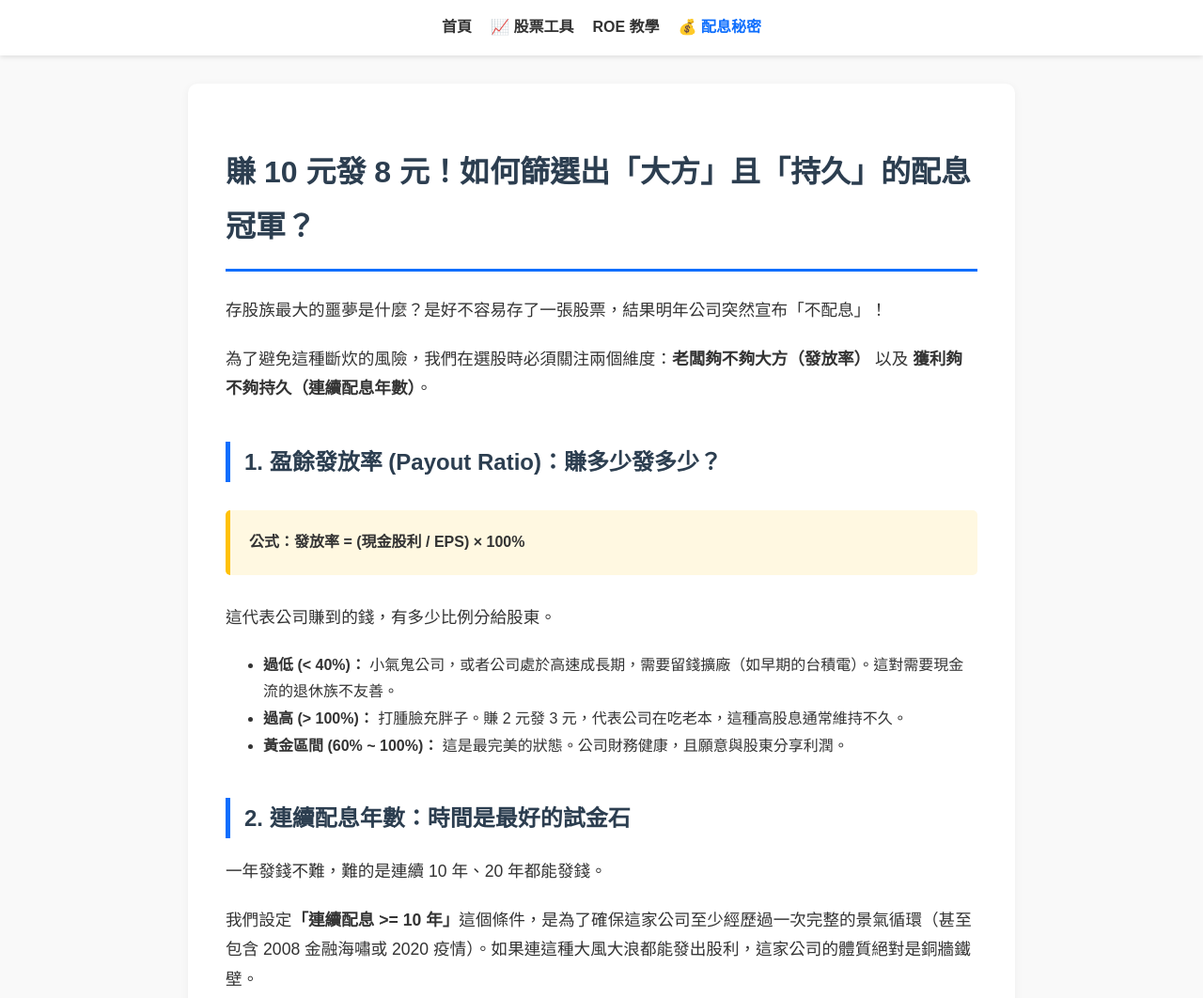
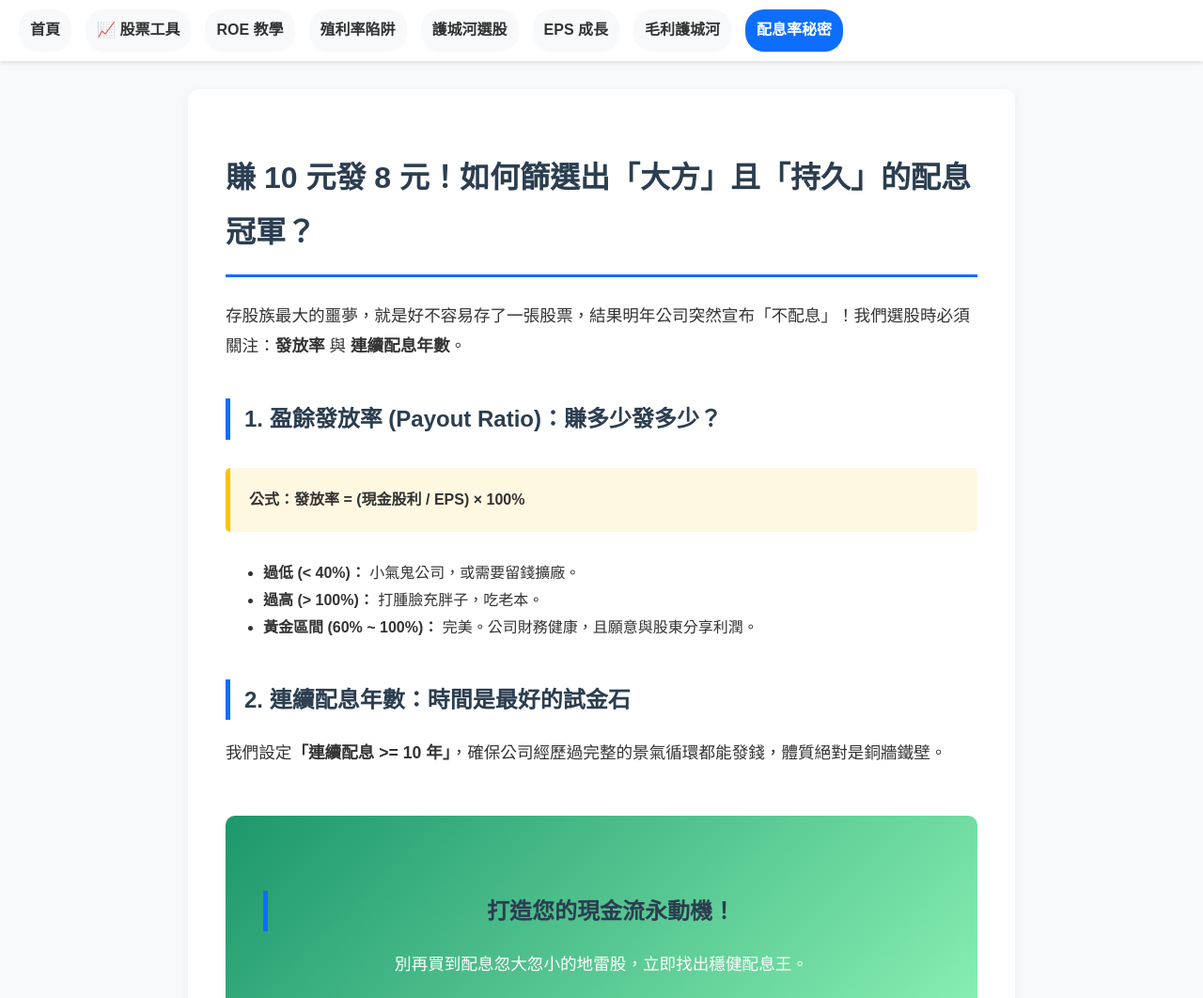
Before and after one commit to EasonChang1243/easonchang1243.github.io, a plain HTML site: page dividend-payout.html in a window 1280 px wide. Shown: the top 1062 px of the page at 94% size. Drawn offline with Linux system fonts and the light colour scheme.

Commit message:
Refactor HTML structure and styles for clarity

```diff
--- a/dividend-payout.html
+++ b/dividend-payout.html
@@ -4,156 +4,73 @@
     <meta charset="UTF-8">
     <meta name="viewport" content="width=device-width, initial-scale=1.0">
     <meta name="description" content="公司賺錢卻不發股利？小心「小氣鬼」公司！教你如何看懂盈餘發放率，並篩選出連續 10 年穩定配息的真正定存股。">
+    <script async src="https://pagead2.googlesyndication.com/pagead/js/adsbygoogle.js?client=ca-pub-3682384993858973" crossorigin="anonymous"></script>
+    <title>賺 10 元發 8 元！如何篩選出「大方」且「持久」的配息冠軍？ | TW-PocketScreener</title>
+    <style>
+        :root { --primary-color: #0d6efd; --text-color: #333; --bg-color: #f8f9fa; --money-color: #ffc107; }
+        body { font-family: "Microsoft JhengHei", Arial, sans-serif; line-height: 1.8; color: var(--text-color); background-color: var(--bg-color); margin: 0; padding: 0; }
 
-    <script async src="https://pagead2.googlesyndication.com/pagead/js/adsbygoogle.js?client=ca-pub-3682384993858973"
-     crossorigin="anonymous"></script>
+        /* 統一導覽列 */
+        nav { background-color: white; box-shadow: 0 2px 4px rgba(0,0,0,0.1); position: sticky; top: 0; z-index: 1000; width: 100%; overflow: hidden; }
+        nav ul { display: flex; flex-wrap: nowrap; align-items: center; justify-content: flex-start; overflow-x: auto; -webkit-overflow-scrolling: touch; margin: 0; padding: 10px 20px; list-style: none; gap: 15px; scrollbar-width: none; }
+        nav ul::-webkit-scrollbar { display: none; }
+        nav li { flex: 0 0 auto; margin: 0; }
+        nav a { text-decoration: none; color: var(--text-color); font-weight: bold; font-size: 1rem; display: inline-block; padding: 8px 12px; border-radius: 20px; background-color: #f8f9fa; transition: all 0.2s; }
+        nav a:hover, nav a.active { color: white; background-color: var(--primary-color); }
 
-    <title>賺 10 元發 8 元！如何篩選出「大方」且「持久」的配息冠軍？ | TW-PocketScreener</title>
-
-    <style>
-        :root {
-            --primary-color: #0d6efd;
-            --text-color: #333;
-            --bg-color: #f9f9f9;
-            --white: #ffffff;
-            --money-color: #ffc107;
-        }
-        body {
-            font-family: "Microsoft JhengHei", Arial, sans-serif;
-            line-height: 1.8;
-            color: var(--text-color);
-            background-color: var(--bg-color);
-            margin: 0;
-            padding: 0;
-        }
-        nav {
-            background-color: var(--white);
-            padding: 15px 0;
-            box-shadow: 0 2px 5px rgba(0,0,0,0.1);
-            position: sticky;
-            top: 0;
-            z-index: 1000;
-        }
-        nav ul {
-            list-style: none;
-            padding: 0;
-            margin: 0;
-            text-align: center;
-            display: flex;
-            justify-content: center;
-            flex-wrap: wrap;
-        }
-        nav li { margin: 0 10px; }
-        nav a {
-            text-decoration: none;
-            color: var(--text-color);
-            font-weight: bold;
-            font-size: 1rem;
-        }
-        nav a:hover { color: var(--primary-color); }
-
-        .container {
-            max-width: 800px;
-            margin: 30px auto;
-            background: var(--white);
-            padding: 40px;
-            border-radius: 10px;
-            box-shadow: 0 2px 10px rgba(0,0,0,0.05);
-        }
+        .container { max-width: 800px; margin: 30px auto; background: white; padding: 40px; border-radius: 10px; box-shadow: 0 2px 10px rgba(0,0,0,0.05); }
         h1 { font-size: 2em; color: #2c3e50; border-bottom: 3px solid var(--primary-color); padding-bottom: 15px; }
         h2 { color: #2c3e50; margin-top: 40px; border-left: 5px solid var(--primary-color); padding-left: 15px; }
         p { margin-bottom: 20px; font-size: 1.1em; }
-
-        .rule-box {
-            background-color: #fff8e1;
-            border-left: 5px solid #ffc107;
-            padding: 20px;
-            margin: 30px 0;
-            border-radius: 5px;
-        }
-
-        .cta-box {
-            text-align: center;
-            margin-top: 50px;
-            padding: 40px;
-            background: linear-gradient(135deg, #1d976c 0%, #93f9b9 100%);
-            color: white;
-            border-radius: 10px;
-        }
-        .btn {
-            display: inline-block;
-            margin-top: 20px;
-            padding: 15px 40px;
-            background-color: #fff;
-            color: #1d976c;
-            text-decoration: none;
-            border-radius: 50px;
-            font-weight: bold;
-            font-size: 1.2em;
-            transition: transform 0.2s;
-            box-shadow: 0 4px 6px rgba(0,0,0,0.2);
-        }
+        .rule-box { background-color: #fff8e1; border-left: 5px solid #ffc107; padding: 20px; margin: 30px 0; border-radius: 5px; }
+        .cta-box { text-align: center; margin-top: 50px; padding: 40px; background: linear-gradient(135deg, #1d976c 0%, #93f9b9 100%); color: white; border-radius: 10px; }
+        .btn { display: inline-block; margin-top: 20px; padding: 15px 40px; background-color: #fff; color: #1d976c; text-decoration: none; border-radius: 50px; font-weight: bold; font-size: 1.2em; transition: transform 0.2s; box-shadow: 0 4px 6px rgba(0,0,0,0.2); }
         .btn:hover { transform: scale(1.05); }
-
-        footer {
-            text-align: center;
-            padding: 20px;
-            color: #666;
-            font-size: 0.9em;
-            margin-top: 50px;
-        }
+        footer { text-align: center; padding: 20px; color: #666; font-size: 0.9em; margin-top: 50px; }
         footer a { color: #666; }
     </style>
 </head>
 <body>
-
     <nav>
         <ul>
             <li><a href="/">首頁</a></li>
             <li><a href="/Demo_stock/">📈 股票工具</a></li>
             <li><a href="/roe-guide.html">ROE 教學</a></li>
-            <li><a href="/dividend-payout.html" style="color: #0d6efd;">💰 配息秘密</a></li>
+            <li><a href="/dividend-strategy.html">殖利率陷阱</a></li>
+            <li><a href="/moat-investing.html">護城河選股</a></li>
+            <li><a href="/eps-growth.html">EPS 成長</a></li>
+            <li><a href="/gross-margin.html">毛利護城河</a></li>
+            <li><a href="/dividend-payout.html" class="active">配息率秘密</a></li>
         </ul>
     </nav>
-
     <div class="container">
         <article>
             <h1>賺 10 元發 8 元！如何篩選出「大方」且「持久」的配息冠軍？</h1>
-            <p>存股族最大的噩夢是什麼？是好不容易存了一張股票，結果明年公司突然宣布「不配息」！</p>
-            <p>為了避免這種斷炊的風險，我們在選股時必須關注兩個維度：<strong>老闆夠不夠大方（發放率）</strong> 以及 <strong>獲利夠不夠持久（連續配息年數）</strong>。</p>
-
+            <p>存股族最大的噩夢，就是好不容易存了一張股票，結果明年公司突然宣布「不配息」！我們選股時必須關注：<strong>發放率</strong> 與 <strong>連續配息年數</strong>。</p>
 
             <h2>1. 盈餘發放率 (Payout Ratio)：賺多少發多少？</h2>
             <div class="rule-box">
                 <strong>公式：發放率 = (現金股利 / EPS) × 100%</strong>
             </div>
-            <p>這代表公司賺到的錢，有多少比例分給股東。</p>
             <ul>
-                <li><strong>過低 (< 40%)：</strong> 小氣鬼公司，或者公司處於高速成長期，需要留錢擴廠（如早期的台積電）。這對需要現金流的退休族不友善。</li>
-                <li><strong>過高 (> 100%)：</strong> 打腫臉充胖子。賺 2 元發 3 元，代表公司在吃老本，這種高股息通常維持不久。</li>
-                <li><strong>黃金區間 (60% ~ 100%)：</strong> 這是最完美的狀態。公司財務健康，且願意與股東分享利潤。</li>
+                <li><strong>過低 (< 40%)：</strong> 小氣鬼公司，或需要留錢擴廠。</li>
+                <li><strong>過高 (> 100%)：</strong> 打腫臉充胖子，吃老本。</li>
+                <li><strong>黃金區間 (60% ~ 100%)：</strong> 完美。公司財務健康，且願意與股東分享利潤。</li>
             </ul>
 
             <h2>2. 連續配息年數：時間是最好的試金石</h2>
-            <p>一年發錢不難，難的是連續 10 年、20 年都能發錢。</p>
-            <p>我們設定<strong>「連續配息 >= 10 年」</strong>這個條件，是為了確保這家公司至少經歷過一次完整的景氣循環（甚至包含 2008 金融海嘯或 2020 疫情）。如果連這種大風大浪都能發出股利，這家公司的體質絕對是銅牆鐵壁。</p>
-
-            <h2>3. 黃金法則篩選邏輯</h2>
-            <p>TW-PocketScreener 結合了這兩大指標：我們幫您找出那些<strong>「連續 10 年都配息」</strong> 且 <strong>「發放率都在 60% 以上」</strong> 的超級資優生。這樣的投資組合，能讓您的被動收入如湧泉般源源不絕。</p>
+            <p>我們設定<strong>「連續配息 >= 10 年」</strong>，確保公司經歷過完整的景氣循環都能發錢，體質絕對是銅牆鐵壁。</p>
 
             <div class="cta-box">
                 <h2>打造您的現金流永動機！</h2>
                 <p>別再買到配息忽大忽小的地雷股，立即找出穩健配息王。</p>
                 <a href="/Demo_stock/" class="btn">🚀 立即篩選高配息好股</a>
             </div>
-
         </article>
     </div>
-
     <footer>
         <p>&copy; 2026 Eason Chang. All rights reserved.</p>
         <p><a href="/privacy.html">隱私權政策</a> | <a href="mailto:taco1243@gmail.com">聯絡我們</a></p>
     </footer>
-
 </body>
 </html>
```
